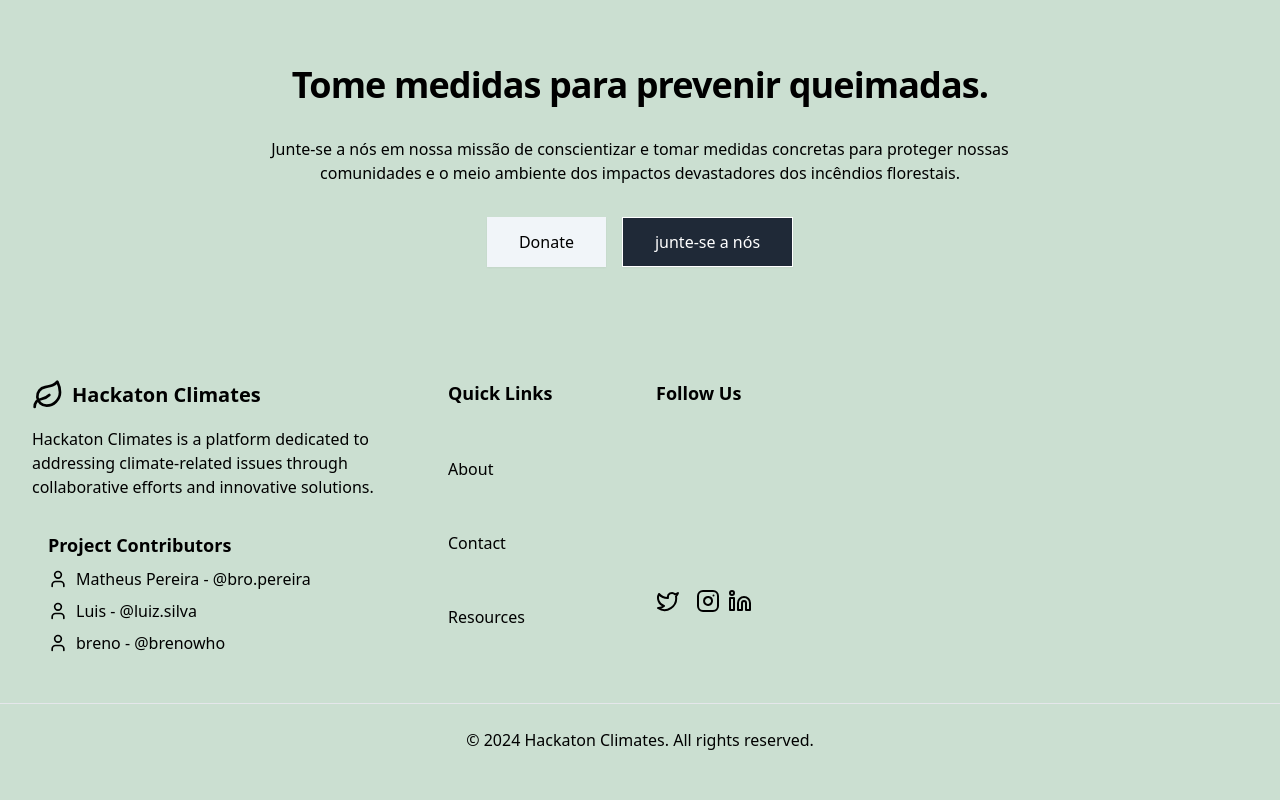
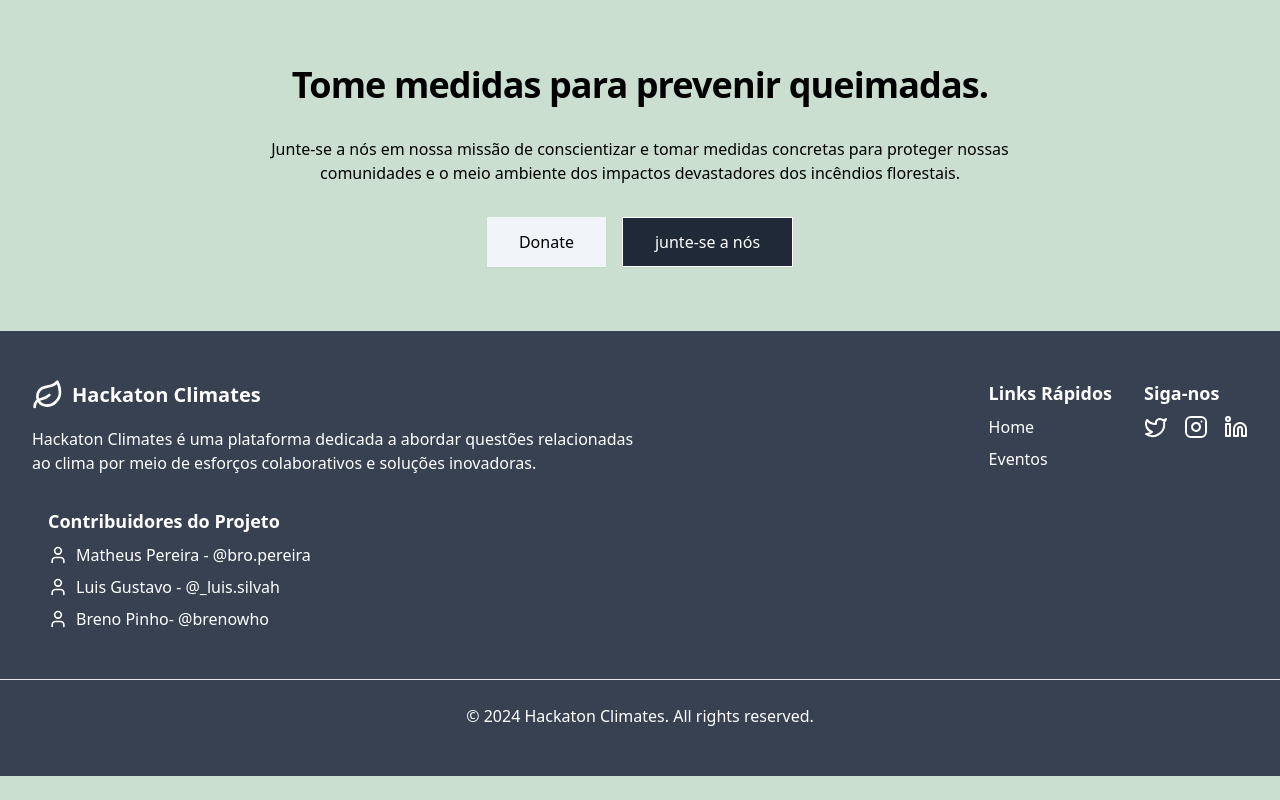
Before and after one commit to LuisSilvah/hackaton-kipperdev, a Next.js app: page / in a window 1280 px wide. Shown: the part 1530-2330 px from the top of the page. After the commit the page ends 2306 px from the top, so only its background shows below. Built offline with nearby package versions, Linux system fonts and the light colour scheme; no server answers.

Commit message:
refactor: ALteração no footer-component

```diff
--- a/src/components/component/footer-component.tsx
+++ b/src/components/component/footer-component.tsx
@@ -1,8 +1,8 @@
 /**
-* This code was generated by v0 by Vercel.
-* @see https://v0.dev/t/1GDksUcGor9
-* Documentation: https://v0.dev/docs#integrating-generated-code-into-your-nextjs-app
-*/
+ * This code was generated by v0 by Vercel.
+ * @see https://v0.dev/t/1GDksUcGor9
+ * Documentation: https://v0.dev/docs#integrating-generated-code-into-your-nextjs-app
+ */
 
 /** Add fonts into your Next.js project:
 
@@ -23,63 +23,96 @@ To read more about using these font, please visit the Next.js documentation:
 - App Directory: https://nextjs.org/docs/app/building-your-application/optimizing/fonts
 - Pages Directory: https://nextjs.org/docs/pages/building-your-application/optimizing/fonts
 **/
-import Link from "next/link"
+import { FilterIconProps } from "@/app/types";
+import Link from "next/link";
 
 export function FooterComponent() {
   return (
-    <footer className="bg-muted py-12">
-      <div className="container mx-auto grid grid-cols-1 md:grid-cols-3 gap-8">
-        <div className="flex flex-col items-start gap-4">
+    <footer className="bg-gray-700 flex flex-col text-white py-12">
+      <div className="flex justify-between px-8">
+        <div className="flex flex-1 flex-col items-start gap-4">
           <Link href="#" className="flex items-center gap-2" prefetch={false}>
             <LeafIcon className="w-8 h-8 text-primary" />
             <span className="text-xl font-bold">Hackaton Climates</span>
           </Link>
           <p className="text-muted-foreground">
-            Hackaton Climates is a platform dedicated to addressing climate-related issues through collaborative efforts
-            and innovative solutions.
+            Hackaton Climates é uma plataforma dedicada a abordar questões
+            relacionadas ao clima por meio de esforços colaborativos e soluções
+            inovadoras.
           </p>
           <div className="bg-background rounded-md p-4">
-            <h4 className="text-lg font-semibold">Project Contributors</h4>
+            <h4 className="text-lg font-semibold">Contribuidores do Projeto</h4>
             <div className="flex flex-col gap-2 mt-2">
-              <div className="flex items-center gap-2">
+              <Link
+                href="https://www.instagram.com/bro.pereira"
+                className="flex items-center gap-2"
+                prefetch={false}
+              >
                 <UserIcon className="w-5 h-5 text-muted-foreground" />
                 <span>Matheus Pereira - @bro.pereira</span>
-              </div>
-              <div className="flex items-center gap-2">
+              </Link>
+
+              <Link
+                href="https://www.instagram.com/_Luis.Silvah"
+                className="flex items-center gap-2"
+                prefetch={false}
+              >
                 <UserIcon className="w-5 h-5 text-muted-foreground" />
-                <span>Luis - @luiz.silva</span>
-              </div>
-              <div className="flex items-center gap-2">
+                <span>Luis Gustavo - @_luis.silvah</span>
+              </Link>
+
+              <Link
+                href="https://www.instagram.com/brenowho"
+                className="flex items-center gap-2"
+                prefetch={false}
+              >
                 <UserIcon className="w-5 h-5 text-muted-foreground" />
-                <span>breno - @brenowho</span>
-              </div>
+                <span>Breno Pinho- @brenowho</span>
+              </Link>
+
             </div>
           </div>
         </div>
-        <div className="grid grid-cols-2 gap-8">
-          <div className="grid gap-2">
-            <h4 className="text-lg font-semibold">Quick Links</h4>
-            <Link href="#" className="text-muted-foreground hover:underline" prefetch={false}>
-              About
+        <div className="flex flex-1 justify-end gap-8">
+          <div className="flex flex-col gap-2">
+            <h4 className="text-lg font-semibold">Links Rápidos</h4>
+            <Link
+              href="#"
+              className="text-muted-foreground hover:underline"
+              prefetch={false}
+            >
+              Home
             </Link>
-            <Link href="#" className="text-muted-foreground hover:underline" prefetch={false}>
-              Contact
-            </Link>
-            <Link href="#" className="text-muted-foreground hover:underline" prefetch={false}>
-              Resources
+            <Link
+              href="#"
+              className="text-muted-foreground hover:underline"
+              prefetch={false}
+            >
+              Eventos
             </Link>
           </div>
-          <div className="grid gap-2">
-            <h4 className="text-lg font-semibold">Follow Us</h4>
-            <div className="flex gap-2 items-center">
-              <Link href="#" className="text-muted-foreground hover:text-primary" prefetch={false}>
+          <div className="flex flex-col gap-2">
+            <h4 className="text-lg font-semibold">Siga-nos</h4>
+            <div className="flex gap-4 items-start">
+              <Link
+                href="#"
+                className=""
+                prefetch={false}
+              >
                 <TwitterIcon className="w-6 h-6" />
               </Link>
-              <Link href="#" prefetch={false} />
-              <Link href="#" className="text-muted-foreground hover:text-primary" prefetch={false}>
+              <Link
+                href="#"
+                className=""
+                prefetch={false}
+              >
                 <InstagramIcon className="w-6 h-6" />
               </Link>
-              <Link href="#" className="text-muted-foreground hover:text-primary" prefetch={false}>
+              <Link
+                href="#"
+                className=""
+                prefetch={false}
+              >
                 <LinkedinIcon className="w-6 h-6" />
               </Link>
             </div>
@@ -90,10 +123,10 @@ export function FooterComponent() {
         <p>&copy; 2024 Hackaton Climates. All rights reserved.</p>
       </div>
     </footer>
-  )
+  );
 }
 
-function InstagramIcon(props) {
+function InstagramIcon(props: FilterIconProps) {
   return (
     <svg
       {...props}
@@ -111,11 +144,10 @@ function InstagramIcon(props) {
       <path d="M16 11.37A4 4 0 1 1 12.63 8 4 4 0 0 1 16 11.37z" />
       <line x1="17.5" x2="17.51" y1="6.5" y2="6.5" />
     </svg>
-  )
+  );
 }
 
-
-function LeafIcon(props) {
+function LeafIcon(props: FilterIconProps) {
   return (
     <svg
       {...props}
@@ -132,11 +164,10 @@ function LeafIcon(props) {
       <path d="M11 20A7 7 0 0 1 9.8 6.1C15.5 5 17 4.48 19 2c1 2 2 4.18 2 8 0 5.5-4.78 10-10 10Z" />
       <path d="M2 21c0-3 1.85-5.36 5.08-6C9.5 14.52 12 13 13 12" />
     </svg>
-  )
+  );
 }
 
-
-function LinkedinIcon(props) {
+function LinkedinIcon(props: FilterIconProps) {
   return (
     <svg
       {...props}
@@ -154,11 +185,10 @@ function LinkedinIcon(props) {
       <rect width="4" height="12" x="2" y="9" />
       <circle cx="4" cy="4" r="2" />
     </svg>
-  )
+  );
 }
 
-
-function TwitterIcon(props) {
+function TwitterIcon(props: FilterIconProps) {
   return (
     <svg
       {...props}
@@ -174,11 +204,10 @@ function TwitterIcon(props) {
     >
       <path d="M22 4s-.7 2.1-2 3.4c1.6 10-9.4 17.3-18 11.6 2.2.1 4.4-.6 6-2C3 15.5.5 9.6 3 5c2.2 2.6 5.6 4.1 9 4-.9-4.2 4-6.6 7-3.8 1.1 0 3-1.2 3-1.2z" />
     </svg>
-  )
+  );
 }
 
-
-function UserIcon(props) {
+function UserIcon(props: FilterIconProps) {
   return (
     <svg
       {...props}
@@ -195,5 +224,5 @@ function UserIcon(props) {
       <path d="M19 21v-2a4 4 0 0 0-4-4H9a4 4 0 0 0-4 4v2" />
       <circle cx="12" cy="7" r="4" />
     </svg>
-  )
+  );
 }
```
